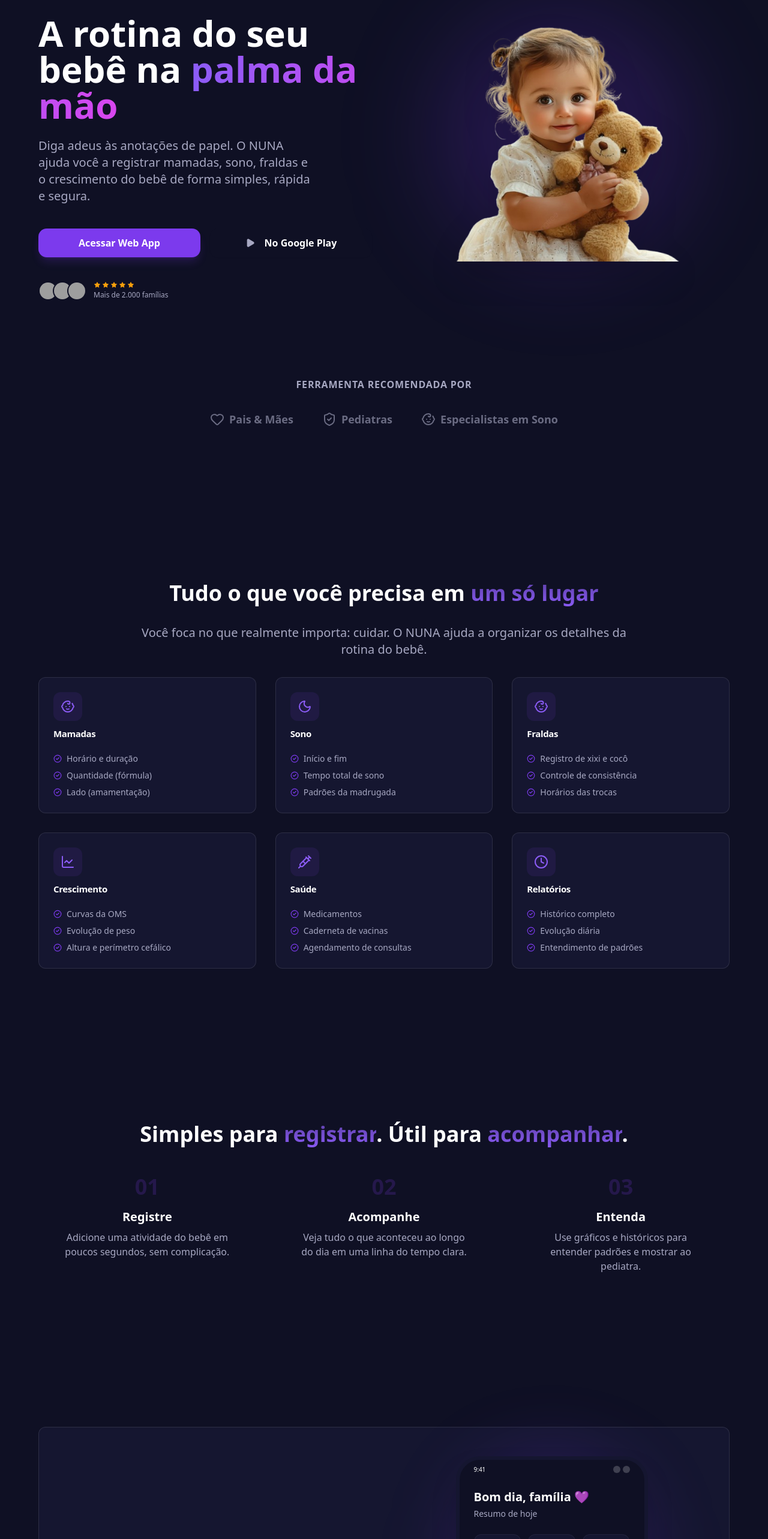
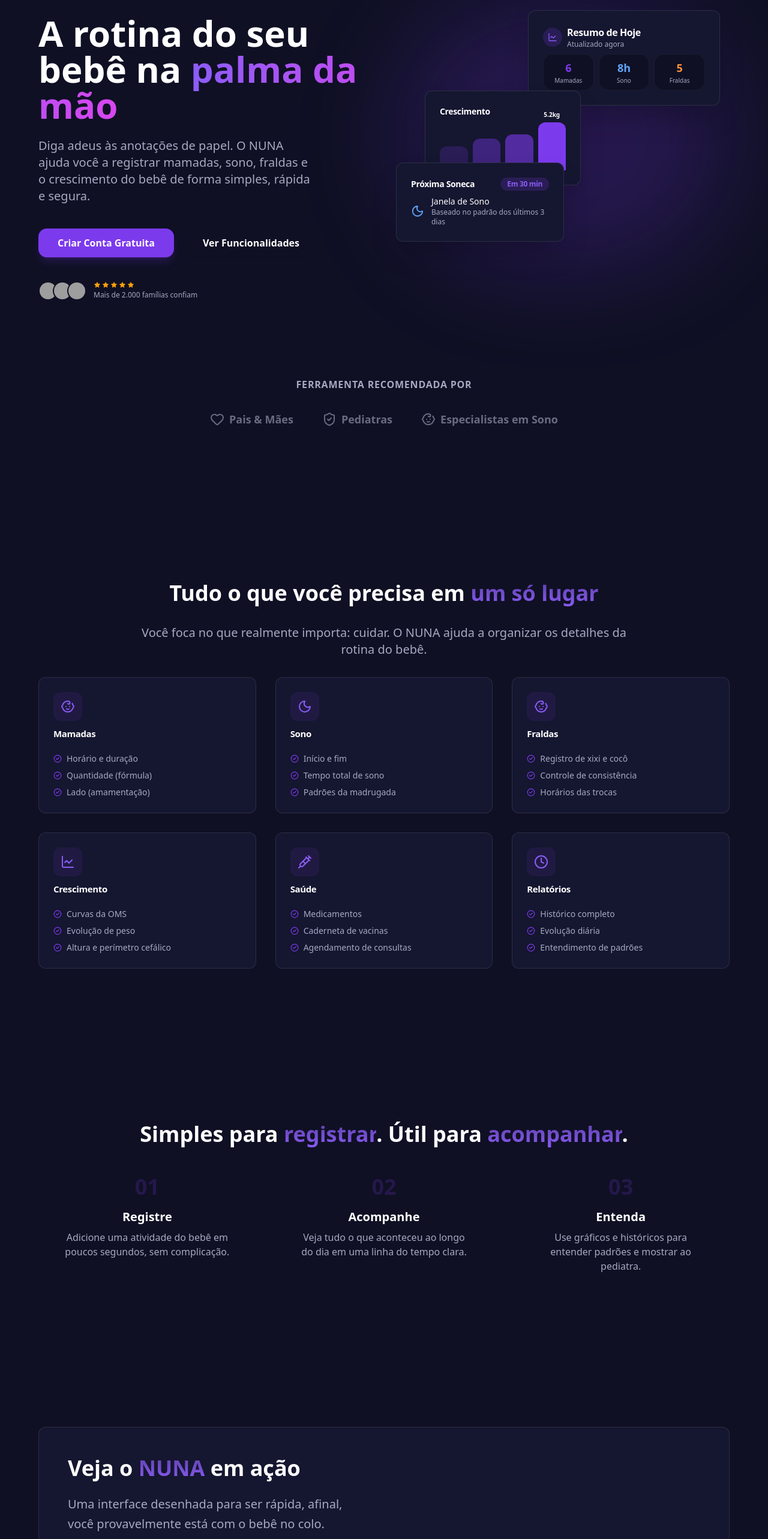
Before and after one commit to MarcioGuinati/soraian_rn, a React (Vite) app in the folder frontend/: page / in a window 1280 px wide. Shown: the part 234-2800 px from the top of the page at 60% size. Built offline with nearby package versions, Linux system fonts and the light colour scheme; no server answers; grey boxes are pictures that could not be loaded.

Commit message:
Refatoração: Transforma visual Mobile em Dashboard Web SaaS na Landing Page

```diff
--- a/frontend/src/pages/Landing.tsx
+++ b/frontend/src/pages/Landing.tsx
@@ -81,13 +81,12 @@
           </p>
 
           <div className="flex flex-col md:flex-row space-y-4 md:space-y-0 md:space-x-4 pt-4">
-            <Button className="w-full md:w-1/2 h-12 text-base font-bold bg-[#7C3AED] hover:bg-[#8B5CF6] text-white transition-all shadow-lg shadow-[#7C3AED]/20" onClick={() => navigate('/register')}>
-              Acessar Web App
+            <Button className="w-full md:w-auto px-8 h-12 text-base font-bold bg-[#7C3AED] hover:bg-[#8B5CF6] text-white transition-all shadow-lg shadow-[#7C3AED]/20" onClick={() => navigate('/register')}>
+              Criar Conta Gratuita
             </Button>
 
-            <Button variant="outline" className="w-full md:w-1/2 h-12 text-base font-semibold border-white/20 text-white hover:bg-white/10 hover:text-white transition-all flex items-center bg-transparent" onClick={() => window.open('https://play.google.com/store', '_blank')}>
-              <Play className="w-4 h-4 mr-2 fill-current text-[#A7A8C2]" />
-              No Google Play
+            <Button variant="outline" className="w-full md:w-auto px-8 h-12 text-base font-semibold border-white/20 text-white hover:bg-white/10 hover:text-white transition-all flex items-center bg-transparent" onClick={() => window.open('https://github.com/MarcioGuinati/soraian_rn', '_blank')}>
+              Ver Funcionalidades
             </Button>
           </div>
 
@@ -107,15 +106,81 @@
                 <Star size={12} fill="currentColor" strokeWidth={0} />
                 <Star size={12} fill="currentColor" strokeWidth={0} />
               </div>
-              <span className="text-[12px] font-medium text-[#A7A8C2] mt-0.5">Mais de 2.000 famílias</span>
+              <span className="text-[12px] font-medium text-[#A7A8C2] mt-0.5">Mais de 2.000 famílias confiam</span>
             </div>
           </div>
         </div>
 
-        {/* Hero Image */}
-        <div className="z-10 relative mt-10 lg:mt-0">
+        {/* Hero Cards (SaaS Look) */}
+        <div className="z-10 relative mt-10 lg:mt-0 w-full hidden md:block">
           <div className="absolute inset-0 bg-[#7C3AED]/20 blur-[80px] rounded-full pointer-events-none" />
-          <img src="/ilustracao-bebe-ursinho-soraia.png" alt="Bebê com ursinho" className="relative z-10 w-[300px] lg:w-[420px] object-contain drop-shadow-2xl" />
+
+          <div className="relative w-full h-[450px]">
+            {/* Card 1: Resumo */}
+            <Card className="absolute top-4 right-4 w-[320px] bg-[#151630] border-white/10 shadow-2xl">
+              <CardHeader className="pb-2">
+                <div className="flex items-center gap-2">
+                  <div className="w-8 h-8 rounded-full bg-[#7C3AED]/20 flex items-center justify-center text-[#8B5CF6]"><LineChart size={16}/></div>
+                  <div>
+                    <CardTitle className="text-white text-base">Resumo de Hoje</CardTitle>
+                    <p className="text-xs text-[#A7A8C2]">Atualizado agora</p>
+                  </div>
+                </div>
+              </CardHeader>
+              <CardContent>
+                <div className="grid grid-cols-3 gap-2">
+                  <div className="bg-[#0F1024] rounded-lg p-2 text-center border border-white/5">
+                    <div className="text-lg font-bold text-[#7C3AED]">6</div>
+                    <div className="text-[10px] text-[#A7A8C2] font-medium">Mamadas</div>
+                  </div>
+                  <div className="bg-[#0F1024] rounded-lg p-2 text-center border border-white/5">
+                    <div className="text-lg font-bold text-blue-400">8h</div>
+                    <div className="text-[10px] text-[#A7A8C2] font-medium">Sono</div>
+                  </div>
+                  <div className="bg-[#0F1024] rounded-lg p-2 text-center border border-white/5">
+                    <div className="text-lg font-bold text-orange-400">5</div>
+                    <div className="text-[10px] text-[#A7A8C2] font-medium">Fraldas</div>
+                  </div>
+                </div>
+              </CardContent>
+            </Card>
+
+            {/* Card 2: Alerta/Atividade */}
+            <Card className="absolute bottom-12 left-0 w-[280px] bg-[#151630] border-white/10 shadow-2xl z-20">
+              <CardHeader className="pb-2">
+                <CardTitle className="text-white text-sm flex items-center justify-between">
+                  Próxima Soneca
+                  <Badge variant="secondary" className="bg-[#7C3AED]/20 text-[#8B5CF6] hover:bg-[#7C3AED]/30">Em 30 min</Badge>
+                </CardTitle>
+              </CardHeader>
+              <CardContent>
+                <div className="flex items-center gap-3">
+                  <Moon size={24} className="text-blue-400" />
+                  <div>
+                    <p className="text-sm font-medium text-white">Janela de Sono</p>
+                    <p className="text-xs text-[#A7A8C2]">Baseado no padrão dos últimos 3 dias</p>
+                  </div>
+                </div>
+              </CardContent>
+            </Card>
+
+            {/* Card 3: Gráfico/Crescimento */}
+            <Card className="absolute top-1/3 left-12 w-[260px] bg-[#151630] border-white/10 shadow-2xl z-10">
+              <CardHeader className="pb-2">
+                <CardTitle className="text-white text-sm">Crescimento</CardTitle>
+              </CardHeader>
+              <CardContent>
+                <div className="h-20 flex items-end gap-2">
+                  <div className="w-1/4 bg-[#7C3AED]/20 rounded-t-sm h-1/2"></div>
+                  <div className="w-1/4 bg-[#7C3AED]/40 rounded-t-sm h-2/3"></div>
+                  <div className="w-1/4 bg-[#7C3AED]/60 rounded-t-sm h-3/4"></div>
+                  <div className="w-1/4 bg-[#7C3AED] rounded-t-sm h-full relative">
+                    <span className="absolute -top-5 left-1/2 -translate-x-1/2 text-[10px] font-bold text-white">5.2kg</span>
+                  </div>
+                </div>
+              </CardContent>
+            </Card>
+          </div>
         </div>
       </section>
 
@@ -356,63 +421,105 @@
               </Tabs>
             </div>
 
-            {/* Mockup */}
-            <div className="relative mx-auto w-full max-w-[320px]">
+            {/* Mockup (Web App Look) */}
+            <div className="relative mx-auto w-full lg:col-span-2 mt-8 lg:mt-0">
               <div className="absolute inset-0 bg-[#7C3AED]/20 blur-[60px] rounded-full" />
-              <div className="relative bg-[#0F1024] border-[6px] border-[#151630] rounded-[40px] h-[640px] w-full overflow-hidden shadow-2xl flex flex-col">
-                {/* Status bar fake */}
-                <div className="h-6 w-full flex justify-between items-center px-6 pt-2">
-                  <span className="text-[10px] font-medium">9:41</span>
-                  <div className="flex gap-1">
-                    <div className="w-3 h-3 rounded-full bg-white/20" />
-                    <div className="w-3 h-3 rounded-full bg-white/20" />
+              <div className="relative bg-[#0F1024] border border-[#2a2c4e] rounded-xl w-full overflow-hidden shadow-2xl flex flex-col hidden md:flex h-[500px]">
+                {/* Browser fake header */}
+                <div className="h-10 w-full flex items-center px-4 bg-[#151630] border-b border-[#2a2c4e] gap-2">
+                  <div className="flex gap-1.5">
+                    <div className="w-3 h-3 rounded-full bg-red-500/80" />
+                    <div className="w-3 h-3 rounded-full bg-yellow-500/80" />
+                    <div className="w-3 h-3 rounded-full bg-green-500/80" />
+                  </div>
+                  <div className="ml-4 px-3 py-1 bg-[#0F1024] rounded-md text-xs text-[#A7A8C2] border border-white/5 w-[200px]">
+                    app.nuna.care
                   </div>
                 </div>
 
-                <div className="p-6 flex-1 flex flex-col">
-                  <h3 className="text-xl font-bold mb-1">Bom dia, família 💜</h3>
-                  <p className="text-sm text-[#A7A8C2] mb-6">Resumo de hoje</p>
-
-                  <div className="grid grid-cols-3 gap-3 mb-6">
-                    <div className="bg-[#151630] rounded-xl p-3 text-center border border-white/5">
-                      <div className="text-xl font-bold text-[#7C3AED] mb-1">6</div>
-                      <div className="text-[10px] text-[#A7A8C2] uppercase font-bold tracking-wider">Mamadas</div>
+                {/* Dashboard layout */}
+                <div className="flex-1 flex">
+                  {/* Sidebar */}
+                  <div className="w-[200px] border-r border-[#2a2c4e] bg-[#151630]/50 p-4 space-y-4">
+                    <div className="flex items-center gap-2 mb-8">
+                      <div className="w-6 h-6 rounded bg-[#7C3AED] flex items-center justify-center"><Baby size={14} className="text-white"/></div>
+                      <span className="font-bold text-sm">Dashboard</span>
                     </div>
-                    <div className="bg-[#151630] rounded-xl p-3 text-center border border-white/5">
-                      <div className="text-xl font-bold text-blue-400 mb-1">8h</div>
-                      <div className="text-[10px] text-[#A7A8C2] uppercase font-bold tracking-wider">Sono</div>
+                    <div className="space-y-2">
+                      <div className="px-3 py-2 bg-[#7C3AED]/20 text-[#8B5CF6] rounded-md text-xs font-bold flex items-center gap-2">
+                        <LineChart size={14}/> Visão Geral
                       </div>
-                    <div className="bg-[#151630] rounded-xl p-3 text-center border border-white/5">
-                      <div className="text-xl font-bold text-orange-400 mb-1">5</div>
-                      <div className="text-[10px] text-[#A7A8C2] uppercase font-bold tracking-wider">Fraldas</div>
+                      <div className="px-3 py-2 text-[#A7A8C2] hover:bg-white/5 rounded-md text-xs font-medium flex items-center gap-2">
+                        <Baby size={14}/> Mamadas
+                      </div>
+                      <div className="px-3 py-2 text-[#A7A8C2] hover:bg-white/5 rounded-md text-xs font-medium flex items-center gap-2">
+                        <Moon size={14}/> Sono
+                      </div>
                     </div>
                   </div>
 
-                  <h4 className="text-sm font-bold mb-3">Atividades recentes</h4>
-                  <div className="space-y-3 flex-1">
-                    <div className="flex items-center gap-3 bg-[#151630] p-3 rounded-xl border border-white/5">
+                  {/* Main Content */}
+                  <div className="flex-1 p-6 flex flex-col gap-6 overflow-hidden">
+                    <div className="flex justify-between items-end">
+                      <div>
+                        <h3 className="text-xl font-bold mb-1">Visão Geral de Hoje</h3>
+                        <p className="text-xs text-[#A7A8C2]">Atualizado há 5 min</p>
+                      </div>
+                      <Button size="sm" className="bg-[#7C3AED] h-8 text-xs font-bold">+ Novo Registro</Button>
+                    </div>
+
+                    {/* Metrics */}
+                    <div className="grid grid-cols-4 gap-4">
+                      <div className="bg-[#151630] rounded-xl p-4 border border-white/5 shadow-md">
+                        <div className="flex items-center gap-2 mb-2">
+                          <Baby size={14} className="text-[#8B5CF6]"/>
+                          <span className="text-xs text-[#A7A8C2] font-medium uppercase">Mamadas</span>
+                        </div>
+                        <div className="text-2xl font-bold">6</div>
+                        <div className="text-[10px] text-green-400 mt-1">Total de 45 min</div>
+                      </div>
+                      <div className="bg-[#151630] rounded-xl p-4 border border-white/5 shadow-md">
+                        <div className="flex items-center gap-2 mb-2">
+                          <Moon size={14} className="text-blue-400"/>
+                          <span className="text-xs text-[#A7A8C2] font-medium uppercase">Sono</span>
+                        </div>
+                        <div className="text-2xl font-bold">8h 20m</div>
+                        <div className="text-[10px] text-[#A7A8C2] mt-1">2 sonecas</div>
+                      </div>
+                      <div className="bg-[#151630] rounded-xl p-4 border border-white/5 shadow-md">
+                        <div className="flex items-center gap-2 mb-2">
+                          <Baby size={14} className="text-orange-400"/>
+                          <span className="text-xs text-[#A7A8C2] font-medium uppercase">Fraldas</span>
+                        </div>
+                        <div className="text-2xl font-bold">5</div>
+                        <div className="text-[10px] text-[#A7A8C2] mt-1">2 trocas recentes</div>
+                      </div>
+                      <div className="bg-[#151630] rounded-xl p-4 border border-white/5 shadow-md flex items-center justify-center">
+                        <LineChart className="text-[#A7A8C2]/30 w-12 h-12" />
+                      </div>
+                    </div>
+
+                    {/* Timeline */}
+                    <div className="flex-1 bg-[#151630] rounded-xl border border-white/5 p-4 flex flex-col">
+                      <h4 className="text-xs font-bold text-[#A7A8C2] mb-4 uppercase">Últimos Registros</h4>
+                      <div className="space-y-4">
+                        <div className="flex items-center gap-4">
                           <div className="w-8 h-8 rounded-full bg-[#7C3AED]/20 flex items-center justify-center text-[#8B5CF6]"><Baby size={14}/></div>
                           <div className="flex-1">
-                        <div className="text-sm font-bold">Mamadeira</div>
-                        <div className="text-xs text-[#A7A8C2]">120ml • Leite materno</div>
+                            <div className="text-sm font-bold">Mamadeira (120ml)</div>
+                            <div className="text-xs text-[#A7A8C2]">Leite materno</div>
                           </div>
                           <div className="text-xs text-[#A7A8C2]">08:32</div>
                         </div>
-                    <div className="flex items-center gap-3 bg-[#151630] p-3 rounded-xl border border-white/5">
+                        <div className="flex items-center gap-4">
                           <div className="w-8 h-8 rounded-full bg-blue-500/20 flex items-center justify-center text-blue-400"><Moon size={14}/></div>
                           <div className="flex-1">
-                        <div className="text-sm font-bold">Sono</div>
-                        <div className="text-xs text-[#A7A8C2]">Soneca da manhã</div>
+                            <div className="text-sm font-bold">Acordou da soneca</div>
+                            <div className="text-xs text-[#A7A8C2]">Duração: 45m</div>
                           </div>
                           <div className="text-xs text-[#A7A8C2]">07:15</div>
                         </div>
-                    <div className="flex items-center gap-3 bg-[#151630] p-3 rounded-xl border border-white/5">
-                      <div className="w-8 h-8 rounded-full bg-orange-500/20 flex items-center justify-center text-orange-400"><Baby size={14}/></div>
-                      <div className="flex-1">
-                        <div className="text-sm font-bold">Fralda</div>
-                        <div className="text-xs text-[#A7A8C2]">Xixi e Cocô</div>
                       </div>
-                      <div className="text-xs text-[#A7A8C2]">06:40</div>
                     </div>
                   </div>
                 </div>
```
Lines whose indentation alone changed are shown as unchanged.
